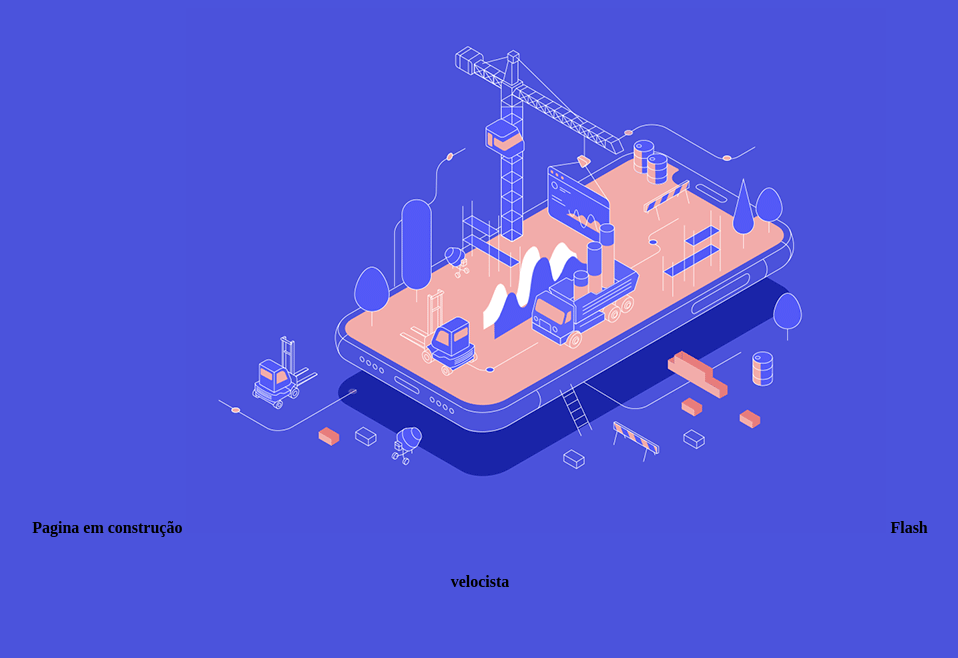
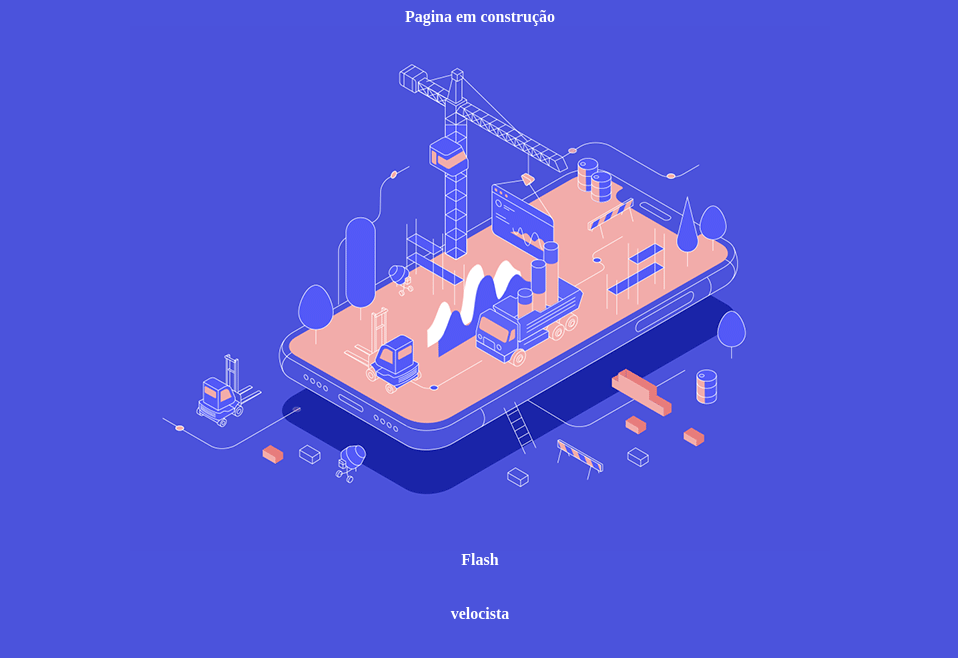
Before and after one commit to rickaelcostasantos/rickaelcostasantos.github.io, a plain HTML site: page index.html in a window 1280 px wide. Shown: the whole page, without its empty margins (160-1118 px from the left). Drawn offline with Linux system fonts and the light colour scheme.

Commit message:
atualizei

```diff
--- a/qualquercoisa.css
+++ b/qualquercoisa.css
@@ -1,4 +1,11 @@
 body{
     background: #4b53dc;
-    text-align: center
+    text-align: center;
+    color: white;
 }
+img{
+    display: block;
+    margin-left: auto;
+    margin-right: auto;
+    width: auto;
+}
```
